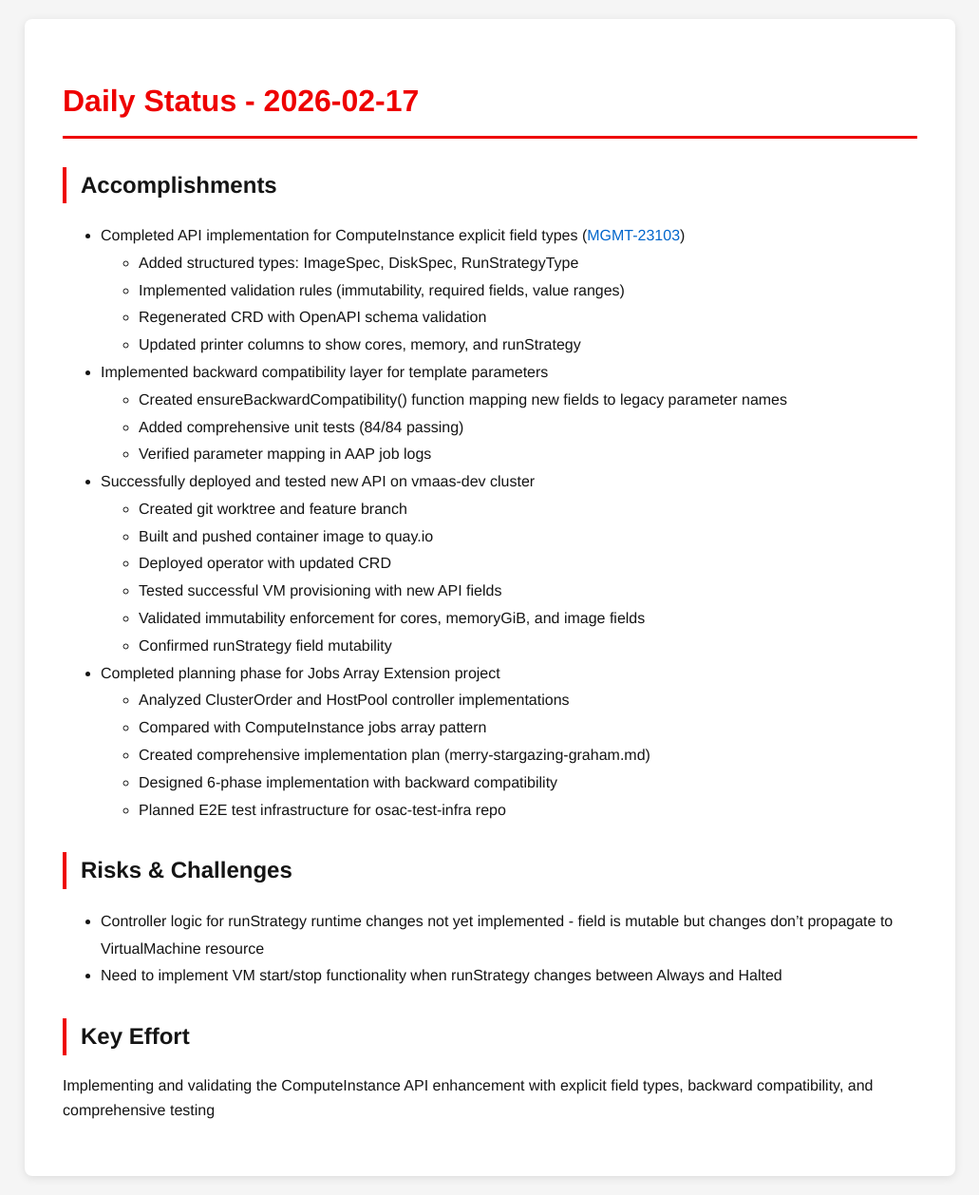
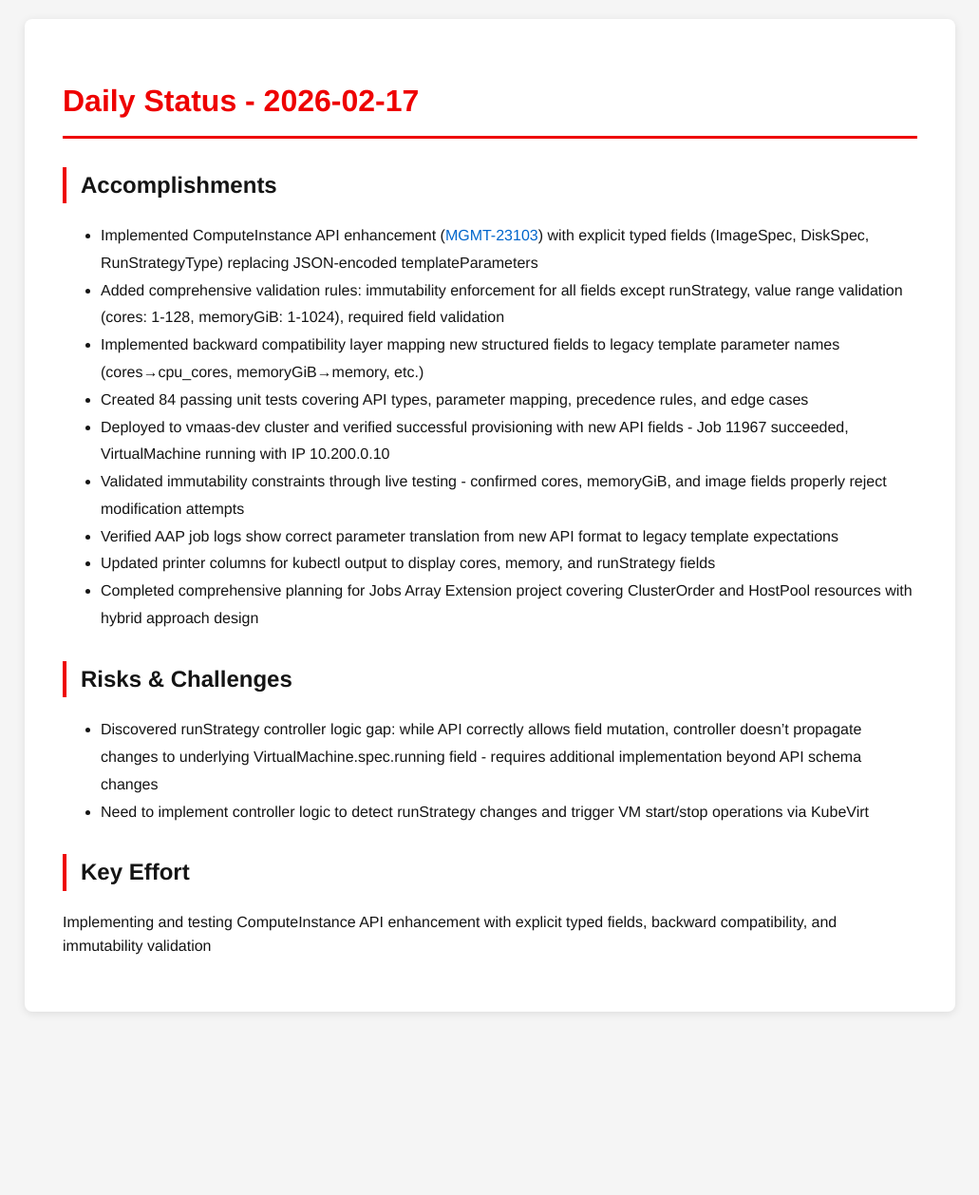
Before and after one commit to tzvatot/daily-status, a Jekyll site: the page built from 2026-02-17.md, in a window 1280 px wide. Shown: the whole page at 95% size, without its empty margins (124-1155 px from the left). Built offline with Jekyll 4.4.1, drawn with Linux system fonts in a browser that asks for light colours; after the commit the page ends 1085 px from its top, so only the background shows below that.

Commit message:
Daily status update - 2026-02-17

```diff
--- a/2026-02-17.md
+++ b/2026-02-17.md
@@ -7,32 +7,19 @@ date: 2026-02-17
 # Daily Status - 2026-02-17
 
 ## Accomplishments
-- Completed API implementation for ComputeInstance explicit field types ([MGMT-23103](https://issues.redhat.com/browse/MGMT-23103))
-  - Added structured types: ImageSpec, DiskSpec, RunStrategyType
-  - Implemented validation rules (immutability, required fields, value ranges)
-  - Regenerated CRD with OpenAPI schema validation
-  - Updated printer columns to show cores, memory, and runStrategy
-- Implemented backward compatibility layer for template parameters
-  - Created ensureBackwardCompatibility() function mapping new fields to legacy parameter names
-  - Added comprehensive unit tests (84/84 passing)
-  - Verified parameter mapping in AAP job logs
-- Successfully deployed and tested new API on vmaas-dev cluster
-  - Created git worktree and feature branch
-  - Built and pushed container image to quay.io
-  - Deployed operator with updated CRD
-  - Tested successful VM provisioning with new API fields
-  - Validated immutability enforcement for cores, memoryGiB, and image fields
-  - Confirmed runStrategy field mutability
-- Completed planning phase for Jobs Array Extension project
-  - Analyzed ClusterOrder and HostPool controller implementations
-  - Compared with ComputeInstance jobs array pattern
-  - Created comprehensive implementation plan (merry-stargazing-graham.md)
-  - Designed 6-phase implementation with backward compatibility
-  - Planned E2E test infrastructure for osac-test-infra repo
+- Implemented ComputeInstance API enhancement ([MGMT-23103](https://issues.redhat.com/browse/MGMT-23103)) with explicit typed fields (ImageSpec, DiskSpec, RunStrategyType) replacing JSON-encoded templateParameters
+- Added comprehensive validation rules: immutability enforcement for all fields except runStrategy, value range validation (cores: 1-128, memoryGiB: 1-1024), required field validation
+- Implemented backward compatibility layer mapping new structured fields to legacy template parameter names (cores→cpu_cores, memoryGiB→memory, etc.)
+- Created 84 passing unit tests covering API types, parameter mapping, precedence rules, and edge cases
+- Deployed to vmaas-dev cluster and verified successful provisioning with new API fields - Job 11967 succeeded, VirtualMachine running with IP 10.200.0.10
+- Validated immutability constraints through live testing - confirmed cores, memoryGiB, and image fields properly reject modification attempts
+- Verified AAP job logs show correct parameter translation from new API format to legacy template expectations
+- Updated printer columns for kubectl output to display cores, memory, and runStrategy fields
+- Completed comprehensive planning for Jobs Array Extension project covering ClusterOrder and HostPool resources with hybrid approach design
 
 ## Risks & Challenges
-- Controller logic for runStrategy runtime changes not yet implemented - field is mutable but changes don't propagate to VirtualMachine resource
-- Need to implement VM start/stop functionality when runStrategy changes between Always and Halted
+- Discovered runStrategy controller logic gap: while API correctly allows field mutation, controller doesn't propagate changes to underlying VirtualMachine.spec.running field - requires additional implementation beyond API schema changes
+- Need to implement controller logic to detect runStrategy changes and trigger VM start/stop operations via KubeVirt
 
 ## Key Effort
-Implementing and validating the ComputeInstance API enhancement with explicit field types, backward compatibility, and comprehensive testing
+Implementing and testing ComputeInstance API enhancement with explicit typed fields, backward compatibility, and immutability validation
```
